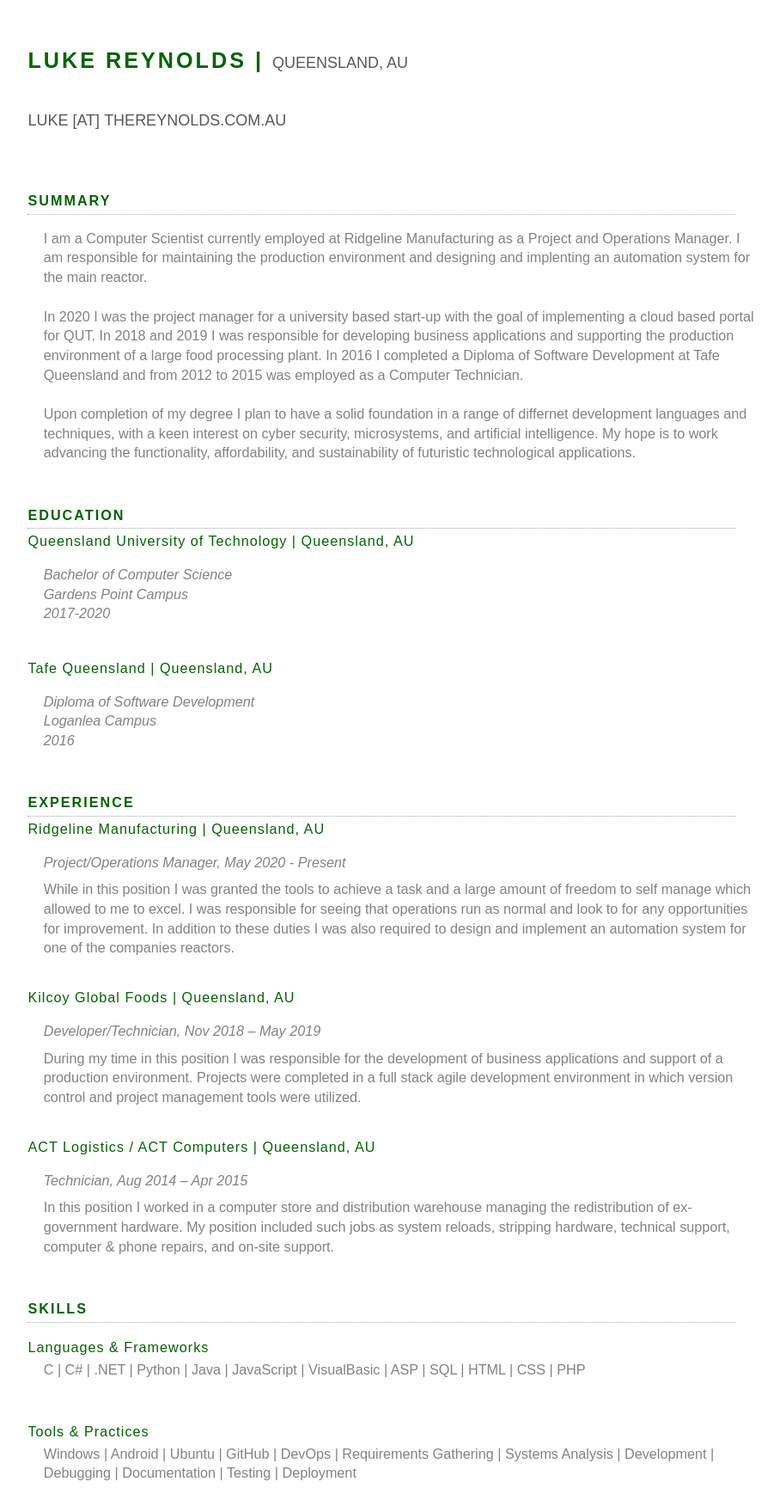
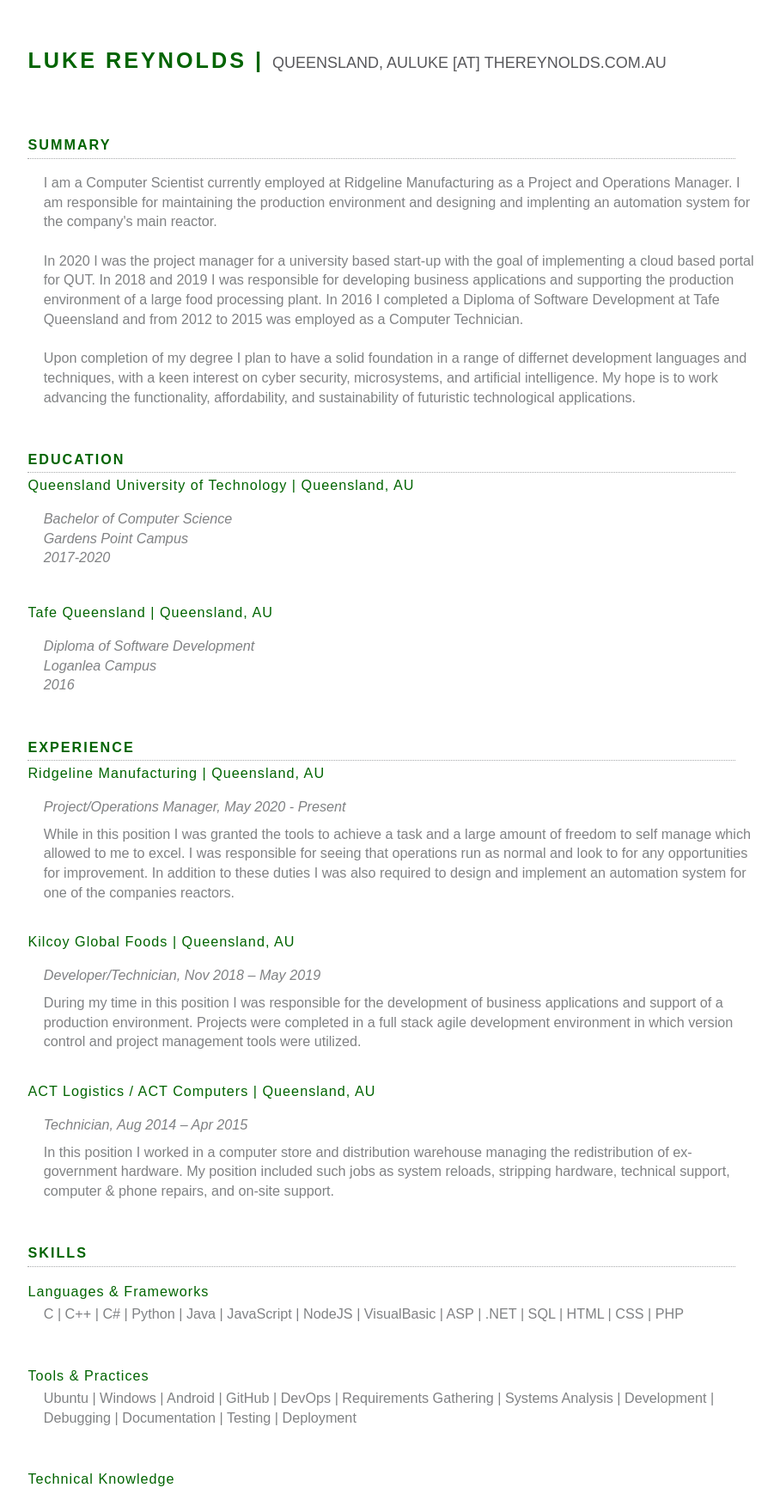
Before and after one commit to lreynolds188/Portfolio, a Next.js app: page /resume in a window 1280 px wide. Shown: the part 178-1916 px from the top of the page at 86% size, without its empty margins (150-1058 px from the left). Built offline with nearby package versions, Linux system fonts and the light colour scheme.

Commit message:
Update resume.js

```diff
--- a/pages/resume.js
+++ b/pages/resume.js
@@ -12,24 +12,18 @@ export default function Home() {
       <main className={styles.main}>
         <div>
           <div>
-            <h1 className={styles.name}>Luke Reynolds |&nbsp;</h1><a className={styles.contactDeets} href="https://goo.gl/maps/uz7s2XdAUTmpstBA8" target="_blank">QUEENSLAND, AU</a><br />
+            <h1 className={styles.name}>Luke Reynolds |&nbsp;</h1><a className={styles.contactDeets} href="https://goo.gl/maps/uz7s2XdAUTmpstBA8" target="_blank">QUEENSLAND, AU</a>
             <p className={styles.contactDeets}>LUKE [AT] <a className={styles.links} href="https://thereynolds.com.au" target="_blank">THEREYNOLDS.COM.AU</a></p>
           </div>
 
           <h2 className={styles.categoryHeaders}>Summary</h2>
           <hr />
           <p className={styles.categoryDescriptionMain}>
-            I am a Computer Scientist currently employed at Ridgeline Manufacturing as a Project and Operations Manager.
-            I am responsible for maintaining the production environment and designing and implenting an automation system for the main reactor.
+            I am a Computer Scientist currently employed at Ridgeline Manufacturing as a Project and Operations Manager. I am responsible for maintaining the production environment and designing and implenting an automation system for the company's main reactor.
             <br /><br />
-            In 2020 I was the project manager for a university based start-up with the goal of implementing a cloud
-            based portal for QUT. In 2018 and 2019 I was responsible for developing business applications and supporting
-            the production environment of a large food processing plant. In 2016 I completed a Diploma of Software Development
-            at Tafe Queensland and from 2012 to 2015 was employed as a Computer Technician.
+            In 2020 I was the project manager for a university based start-up with the goal of implementing a cloud based portal for QUT. In 2018 and 2019 I was responsible for developing business applications and supporting the production environment of a large food processing plant. In 2016 I completed a Diploma of Software Development at Tafe Queensland and from 2012 to 2015 was employed as a Computer Technician.
             <br /><br />
-            Upon completion of my degree I plan to have a solid foundation in a range of differnet development
-            languages and techniques, with a keen interest on cyber security, microsystems, and artificial intelligence.
-            My hope is to work advancing the functionality, affordability, and sustainability of futuristic technological applications.
+            Upon completion of my degree I plan to have a solid foundation in a range of differnet development languages and techniques, with a keen interest on cyber security, microsystems, and artificial intelligence. My hope is to work advancing the functionality, affordability, and sustainability of futuristic technological applications.
           </p>
 
           <h2 className={styles.categoryHeaders}>Education</h2><hr />
@@ -54,10 +48,10 @@ export default function Home() {
 
           <h2 className={styles.categoryHeaders}>Skills</h2><hr />
           <p className={styles.primaryTitles}>Languages & Frameworks</p>
-          <p className={styles.categoryDescription}>C | C# | .NET | Python | Java | JavaScript | VisualBasic | ASP | SQL | HTML | CSS | PHP </p>
+          <p className={styles.categoryDescription}>C | C++ | C# | Python | Java | JavaScript | NodeJS | VisualBasic | ASP | .NET | SQL | HTML | CSS | PHP </p>
           <br />
           <p className={styles.primaryTitles}>Tools & Practices</p>
-          <p className={styles.categoryDescription}>Windows | Android | Ubuntu | GitHub | DevOps | Requirements Gathering | Systems Analysis | Development | Debugging | Documentation | Testing | Deployment</p>
+          <p className={styles.categoryDescription}>Ubuntu | Windows | Android | GitHub | DevOps | Requirements Gathering | Systems Analysis | Development | Debugging | Documentation | Testing | Deployment</p>
           <br />
           <p className={styles.primaryTitles}>Technical Knowledge</p>
           <p className={styles.categoryDescription}>Active Directory | Virtualization | Server Administration | Database Management | Networking | Remote Access | Backup Systems | Security Systems | Service Management Systems | Computational Mathematics</p>
```
